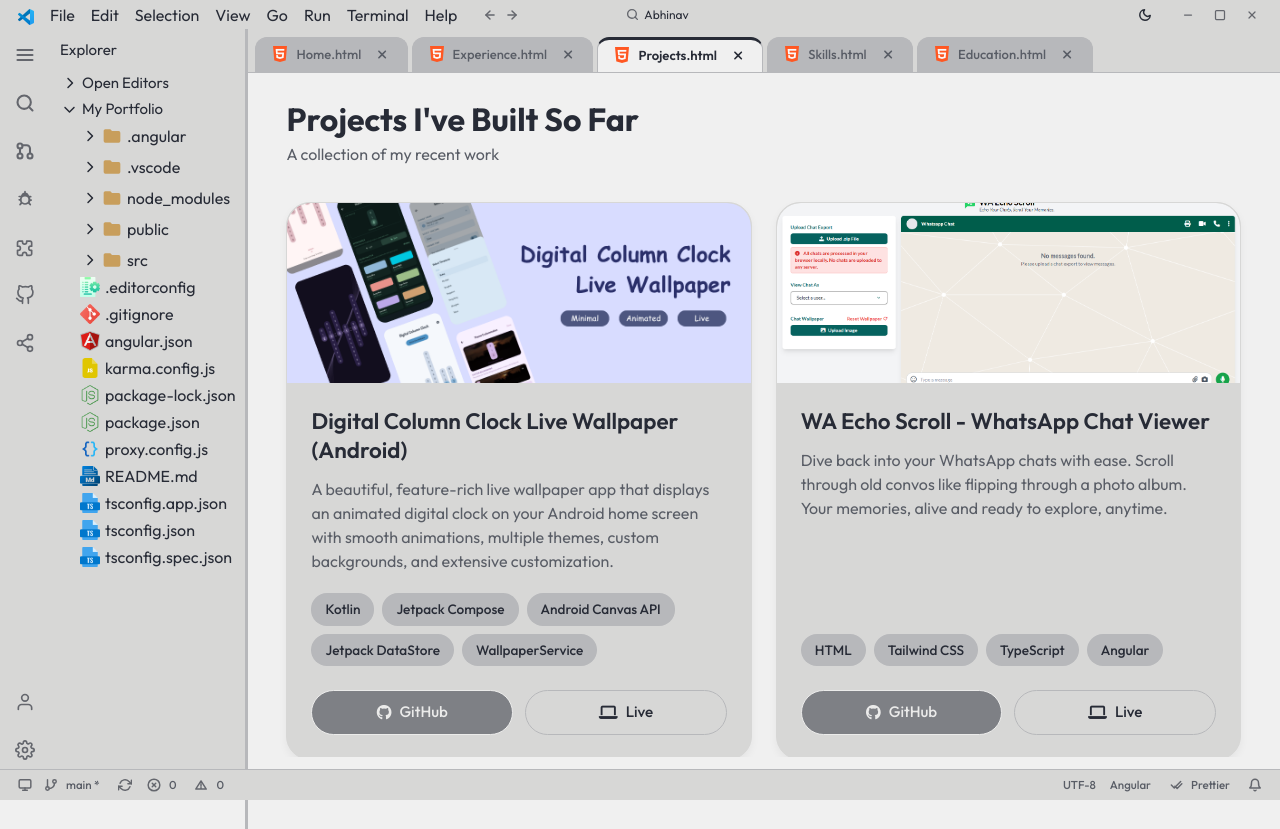
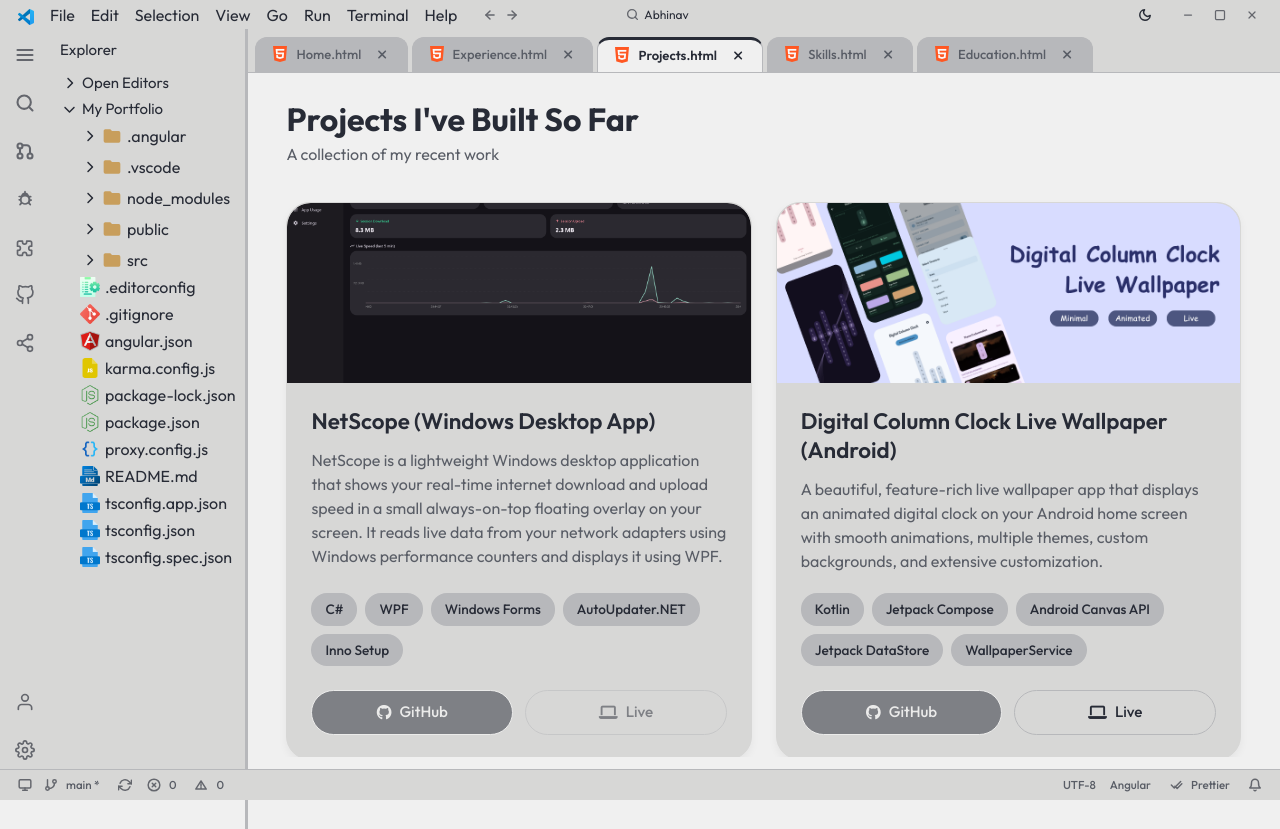
Before and after one commit to Abhinav6174/abhinav-6174, an Angular app: page /projects in a window 1280 px wide. Built offline with nearby package versions, Linux system fonts and the light colour scheme.

Commit message:
Added NetScope

```diff
--- a/src/app/projects/projects.component.ts
+++ b/src/app/projects/projects.component.ts
@@ -20,6 +20,14 @@
 export class ProjectsComponent {
 
   projects: Project[] = [
+    {
+      title: 'NetScope (Windows Desktop App)',
+      description: 'NetScope is a lightweight Windows desktop application that shows your real-time internet download and upload speed in a small always-on-top floating overlay on your screen. It reads live data from your network adapters using Windows performance counters and displays it using WPF.',
+      image: 'assets/netscope.png',
+      technologies: ['C#', 'WPF', 'Windows Forms', 'AutoUpdater.NET', 'Inno Setup'],
+      githubUrl: '',
+      liveUrl: ''
+    },
     {
       title: 'Digital Column Clock Live Wallpaper (Android)',
       description: 'A beautiful, feature-rich live wallpaper app that displays an animated digital clock on your Android home screen with smooth animations, multiple themes, custom backgrounds, and extensive customization.',
```
Also changed, not shown: src/assets/netscope.png (added), 4 other files (tests, documents, lock files or other folders).
